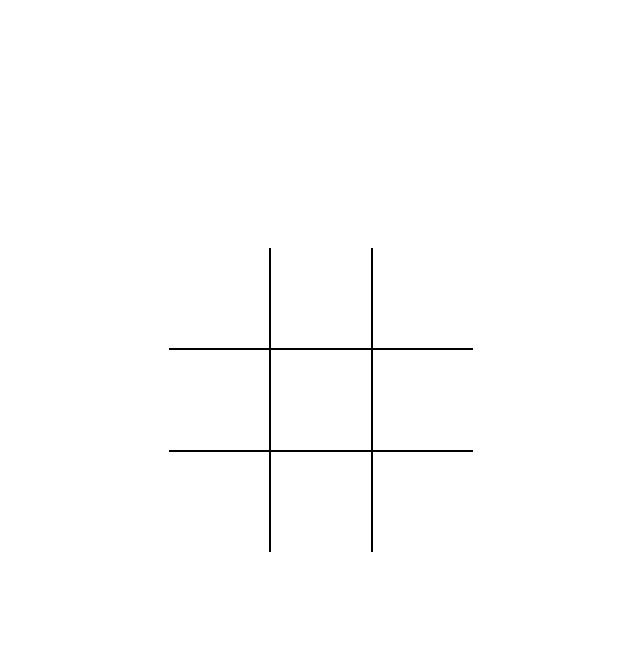
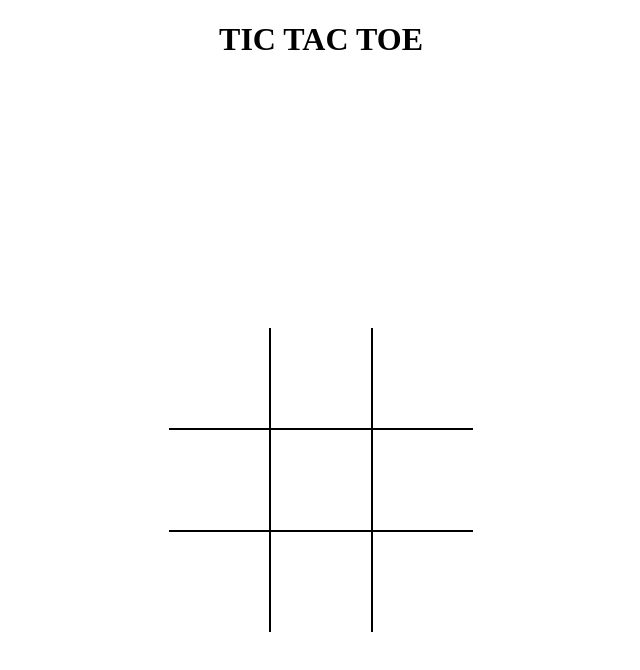
Before and after one commit to Ike-Addy/tic-tac-toe, a plain HTML site: page index.html in a window 1280 px wide. Shown: the whole page, without its empty margins (319-959 px from the left). Drawn offline with Linux system fonts and the light colour scheme.

Commit message:
Added title to html Added title styling to css

```diff
--- a/index.html
+++ b/index.html
@@ -8,6 +8,8 @@
     <title>Tic Tac Toe</title>
 </head>
 <body>
+<h1>TIC TAC TOE</h1>
+
     <div class="board" id="board">
         <div class="cell" data-cell></div>
         <div class="cell" data-cell></div>
--- a/styles.css
+++ b/styles.css
@@ -11,6 +11,11 @@
 
 body {
     margin: 0;
+}
+
+h1 {
+    display: flex;
+    justify-content: center;
 }
 
 .board {
```
